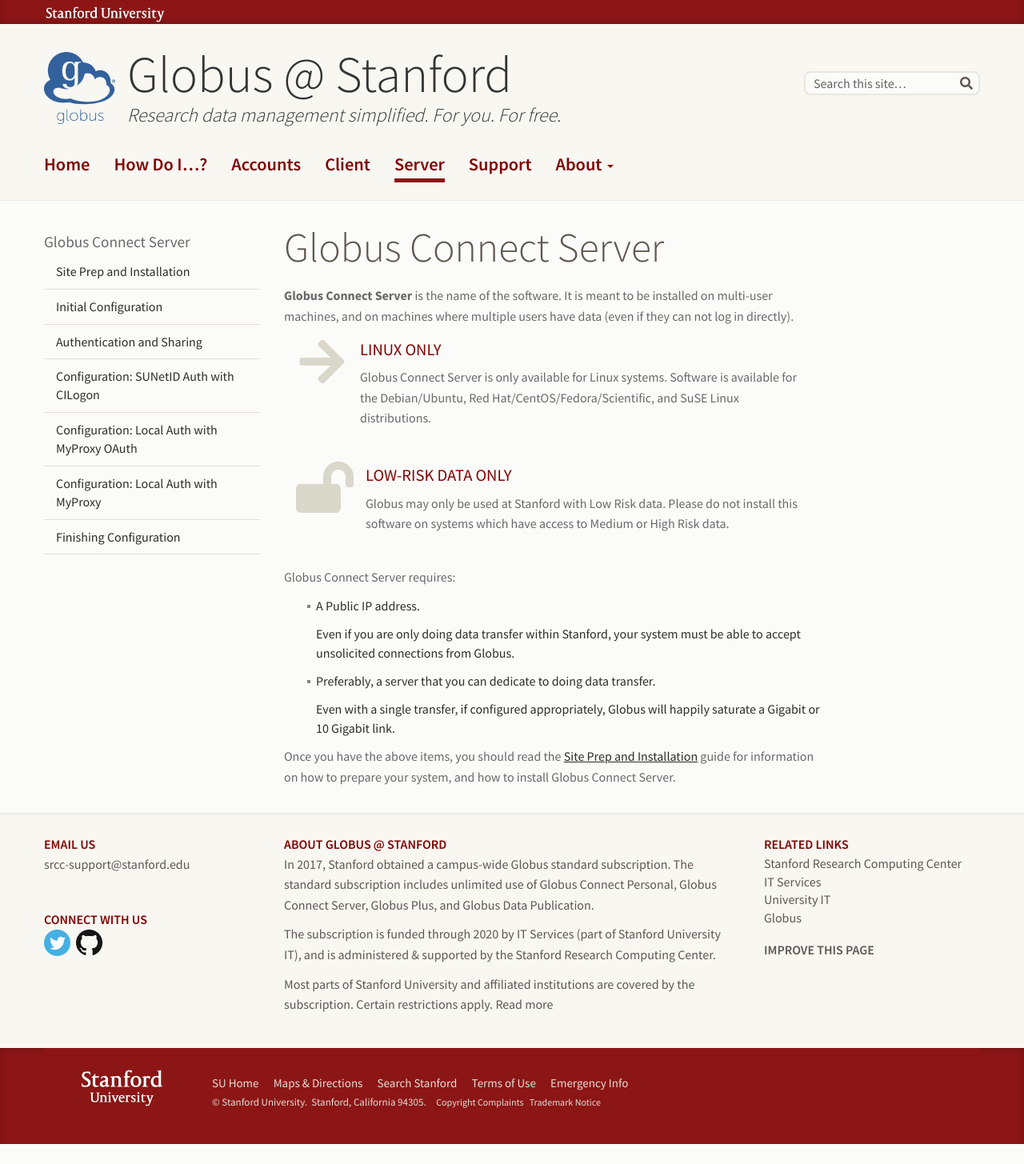
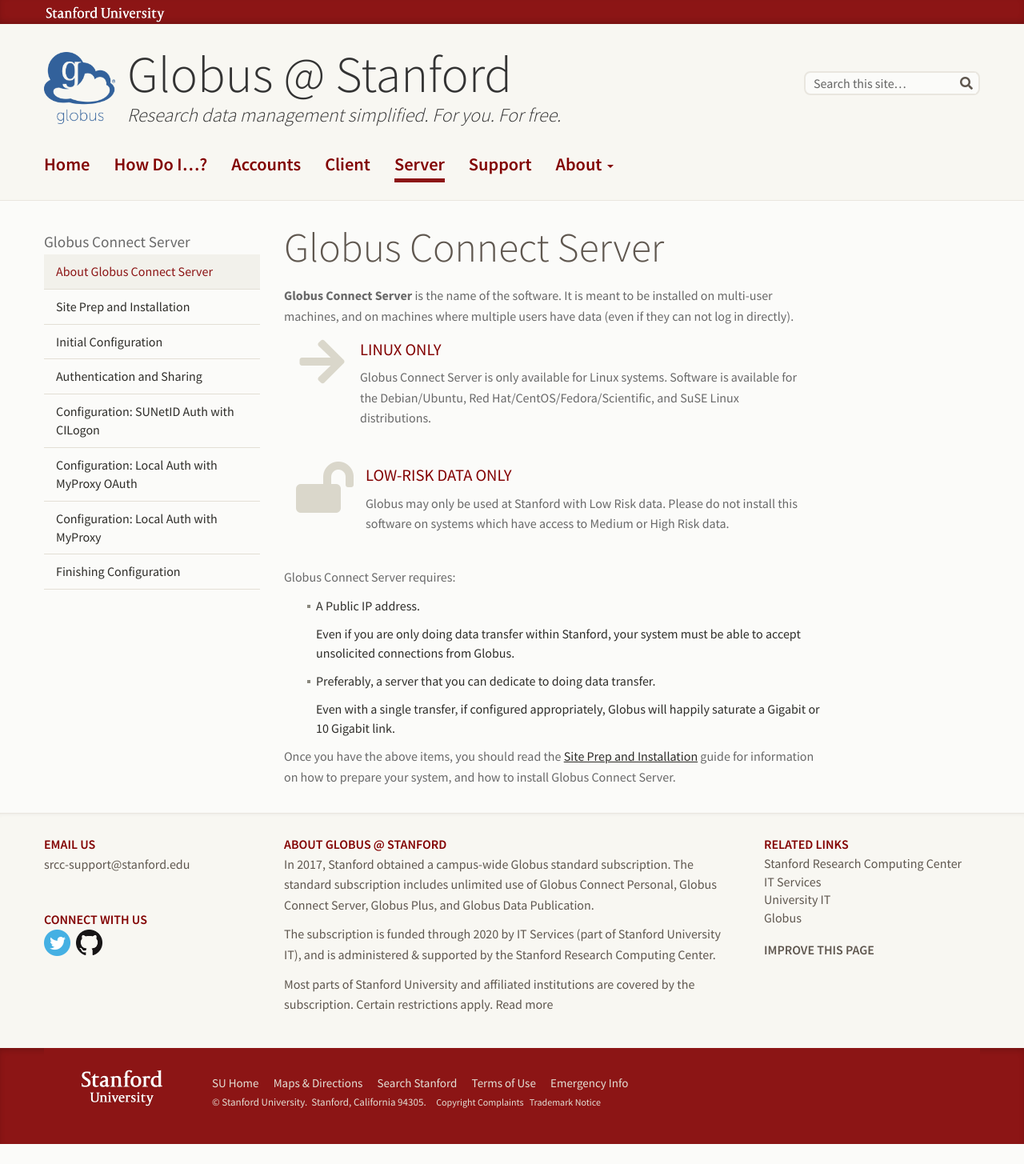
Before and after one commit to stanford-rc/globus.stanford.edu, a Jekyll site: the page built from server.md, in a window 1280 px wide. Shown: the whole page at 80% size. Built offline with Jekyll 4.4.1, drawn with Linux system fonts in a browser that asks for light colours; nearby versions of some CDN libraries.

Commit message:
Add missing server "about" ToC entry

```diff
--- a/_data/toc.yaml
+++ b/_data/toc.yaml
@@ -53,6 +53,8 @@
 - id: "server"
   header: "Globus Connect Server"
   items:
+    - name: "About Globus Connect Server"
+      target: "server"
     - name: "Site Prep and Installation"
       target: "server/install"
     - name: "Initial Configuration"
```
